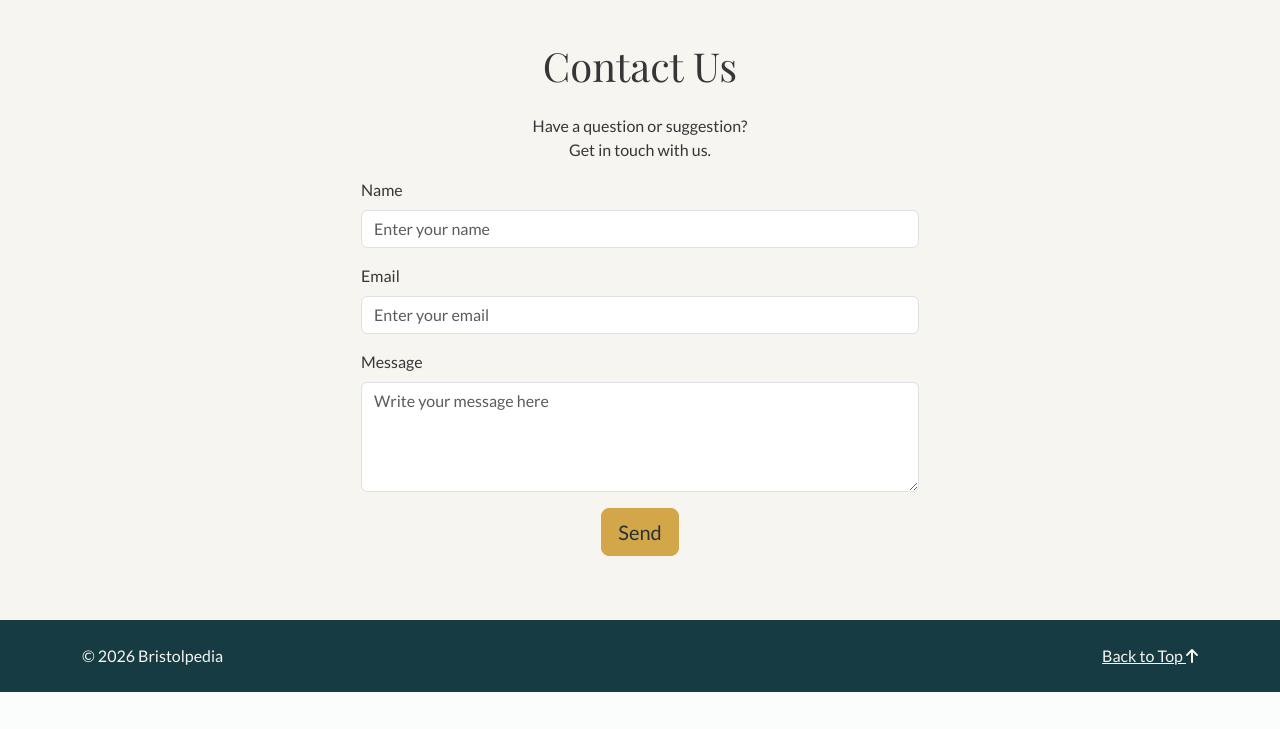
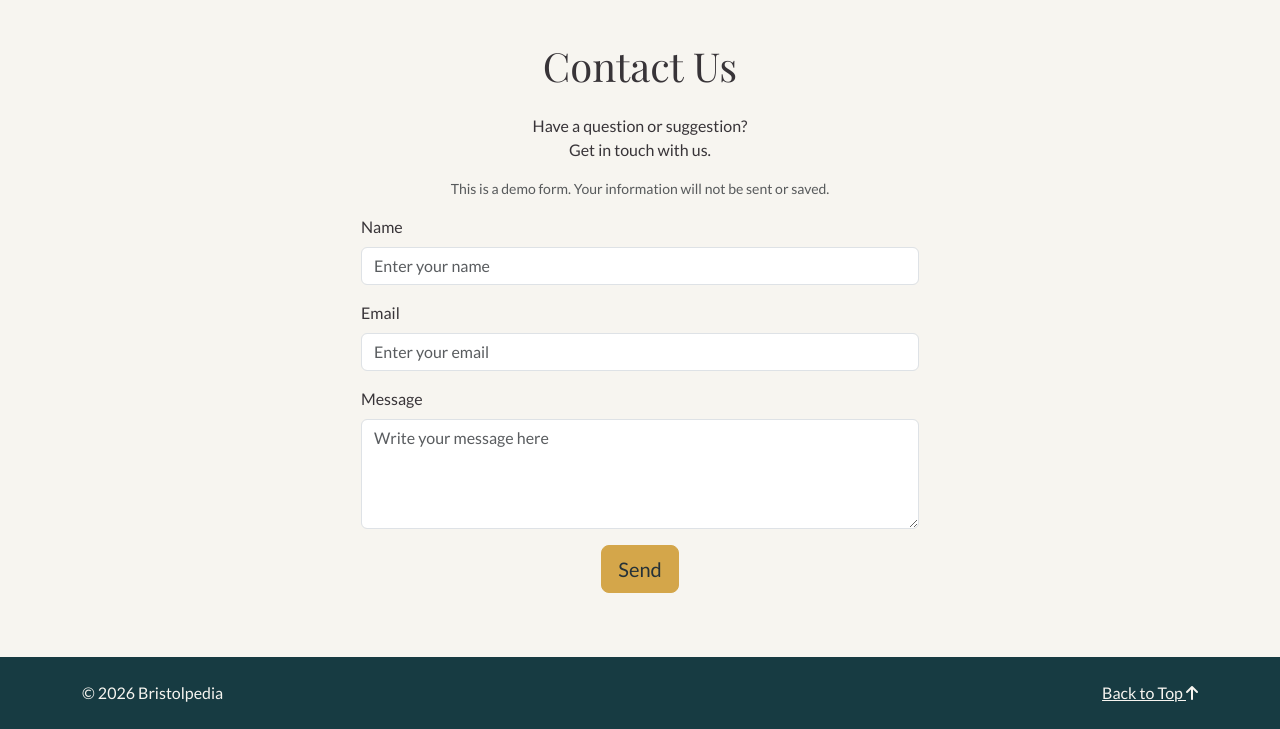
Before and after one commit to SalarFarahani/bristolpedia, a plain HTML site: page index.html in a window 1280 px wide. Shown: the part 2779-3508 px from the top of the page. Before the commit the page ends 3471 px from the top, so only its background shows below. Drawn offline with nearby package versions, Linux system fonts and the light colour scheme; a web font is replaced by a local one.

Commit message:
Add demo form privacy notice

```diff
--- a/index.html
+++ b/index.html
@@ -258,6 +258,9 @@
             Have a question or suggestion?<br />
             Get in touch with us.
           </p>
+          <p class="text-center text-muted small">
+            This is a demo form. Your information will not be sent or saved.
+          </p>
           <form class="col-12 col-md-8 col-lg-6 mx-auto">
             <div class="mb-3">
               <label for="contact-name" class="form-label">Name</label>
```
